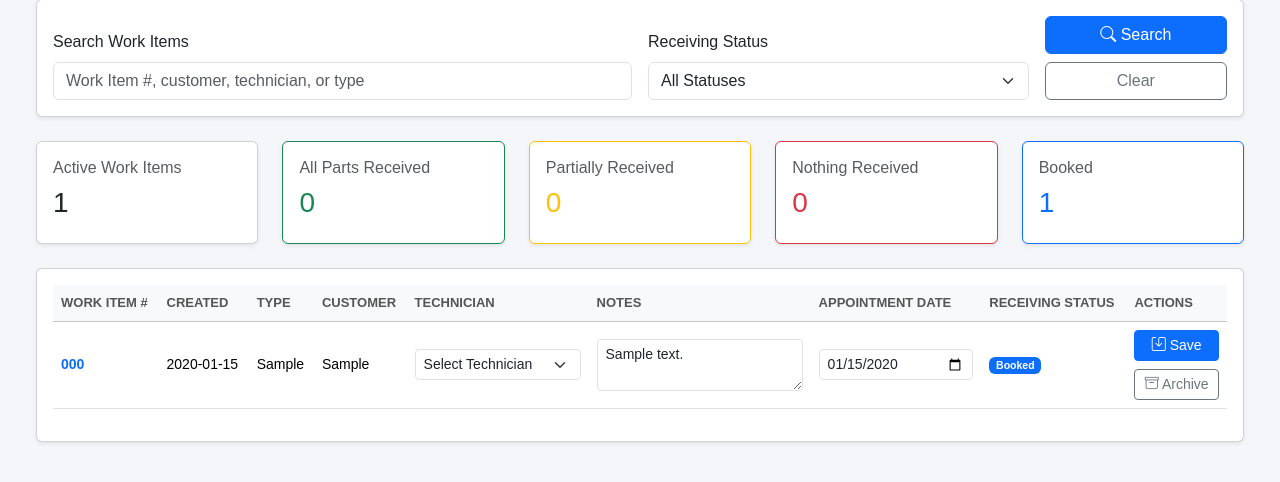
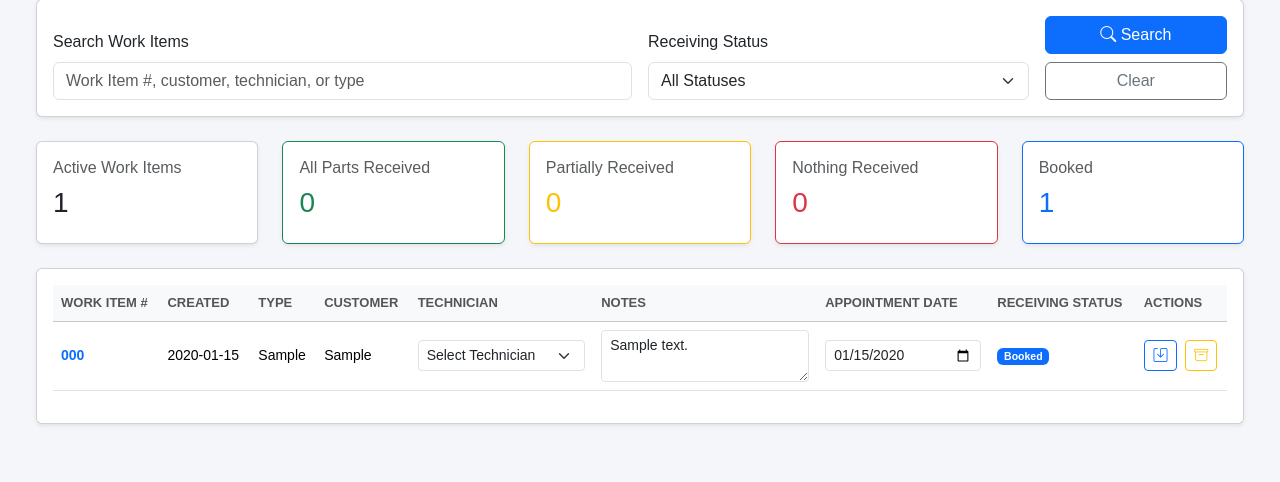
Before and after one commit to janfloris/PartsTrack, a Flask app: page / in a window 1280 px wide. Shown: the part 250-732 px from the top of the page. Run offline with Flask 3, Linux system fonts and the light colour scheme; a user stored in the database is signed in; tables that the repository leaves empty hold one stand-in row (values such as "Sample post"); data that the repository does not hold is empty.

Commit message:
Update action buttons

```diff
--- a/app/templates/dashboard.html
+++ b/app/templates/dashboard.html
@@ -336,21 +336,23 @@
 
                             <!-- Actions -->
                             <td>
+                                <div class="d-flex gap-2">
 
                                     <!-- Save Form -->
                                     <form id="{{ form_id }}"
                                           method="POST"
                                           action="{{ url_for('main.update_work_item_dashboard', item_id=item.id) }}"
-                                    class="mb-2"
+                                          class="flex-fill mb-0"
                                           data-receiving-status="{{ item.parts_status }}"
                                           onsubmit="return confirmAppointmentSave(this);">
 
                                         <input type="hidden" name="csrf_token" value="{{ csrf_token() }}">
 
                                         <button type="submit"
-                                            class="btn btn-sm btn-primary w-100">
+                                                title="Save Changes"
+                                                araia-label="Save Changes"
+                                                class="btn btn-sm btn-outline-primary w-100">
                                             <i class="bi bi-save"></i>
-                                        Save
                                         </button>
 
                                     </form>
@@ -358,17 +360,20 @@
                                     <!-- Archive Form -->
                                     <form method="POST"
                                           action="{{ url_for('main.archive_work_item', item_id=item.id) }}"
+                                          class="flex-fill mb-0"
                                           onsubmit="return confirm('Archive this Work Item?');">
 
                                         <input type="hidden" name="csrf_token" value="{{ csrf_token() }}">
 
                                         <button type="submit"
-                                            class="btn btn-sm btn-outline-secondary w-100">
+                                                title="Archive Work Item"
+                                                aria-label="Archive Work Item"
+                                                class="btn btn-sm btn-outline-warning">
                                             <i class="bi bi-archive"></i>
-                                        Archive
                                         </button>
 
                                     </form>
+                                </div>
 
                             </td>
 
@@ -412,6 +417,10 @@
 
         // No Appointment Date selected - save normally
         if (!appointmentDateField || !appointmentDateField.value) {
+
+            // Allow the form to submit without an unsaved changes warning
+            allowPageExit = true;
+
             return true;
         }
 
```
Lines whose indentation alone changed are shown as unchanged.
